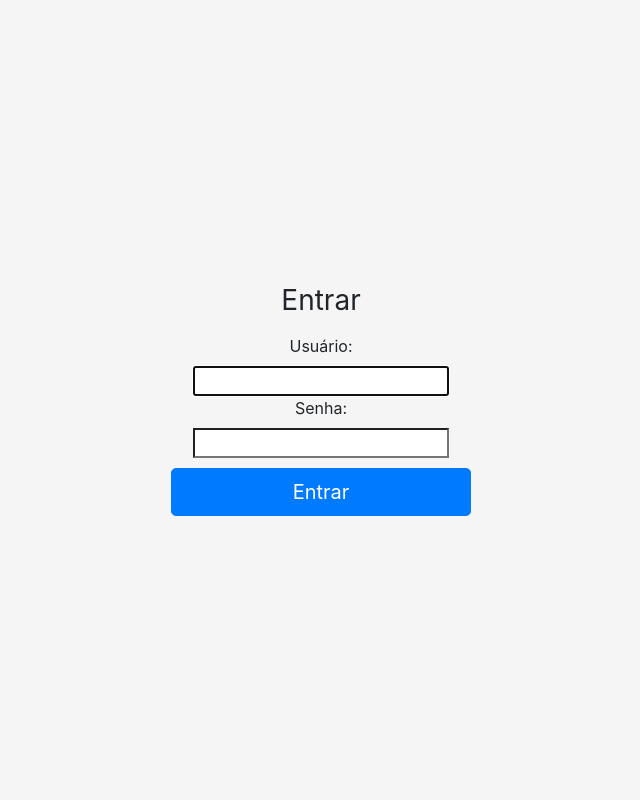
After one commit to isaiaspereira307/my-blog, a Django app: page /accounts/login/ in a window 1280 px wide. The commit adds this page. Shown: the whole page, without its empty margins (319-959 px from the left). Run offline with Django 3.2, Linux system fonts and the light colour scheme; some libraries are stand-ins or nearby versions.

Commit message:
terminando

```diff
--- a/blog/blog/urls.py
+++ b/blog/blog/urls.py
@@ -19,4 +19,5 @@ from django.urls import path, include
 urlpatterns = [
     path('admin/', admin.site.urls),
     path('', include('core.urls')),
+    path('accounts/', include('django.contrib.auth.urls')),
 ]
--- /dev/null
+++ b/blog/core/static/assets/signin.css
@@ -0,0 +1,49 @@
+html,
+body {
+  height: 100%;
+}
+
+body {
+  display: -ms-flexbox;
+  display: -webkit-box;
+  display: flex;
+  -ms-flex-align: center;
+  -ms-flex-pack: center;
+  -webkit-box-align: center;
+  align-items: center;
+  -webkit-box-pack: center;
+  justify-content: center;
+  padding-top: 40px;
+  padding-bottom: 40px;
+  background-color: #f5f5f5;
+}
+
+.form-signin {
+  width: 100%;
+  max-width: 330px;
+  padding: 15px;
+  margin: 0 auto;
+}
+.form-signin .checkbox {
+  font-weight: 400;
+}
+.form-signin .form-control {
+  position: relative;
+  box-sizing: border-box;
+  height: auto;
+  padding: 10px;
+  font-size: 16px;
+}
+.form-signin .form-control:focus {
+  z-index: 2;
+}
+.form-signin input[type="email"] {
+  margin-bottom: -1px;
+  border-bottom-right-radius: 0;
+  border-bottom-left-radius: 0;
+}
+.form-signin input[type="password"] {
+  margin-bottom: 10px;
+  border-top-left-radius: 0;
+  border-top-right-radius: 0;
+}
--- a/blog/core/templates/core/base.html
+++ b/blog/core/templates/core/base.html
@@ -42,6 +42,10 @@
           <a class="p-2 text-muted" href="{% url 'topico' topico='Hacking' %}">Hacking</a>
           <a class="p-2 text-muted" href="{% url 'topico' topico='BlockChain' %}">BlockChain</a>
           <a class="p-2 text-muted" href="{% url 'about' %}">Sobre</a>
+          {% if request.user.is_authenticated %}
+          <a class="p-2 text-muted" href="{% url 'about' %}">Publicar</a>
+          <a class="p-2 text-muted" href="/accounts/logout">Sair</a>
+          {% endif %}
         </nav>
       </div>
     </div>
--- /dev/null
+++ b/blog/templates/registration/login.html
@@ -0,0 +1,29 @@
+{% load static %}
+{% load bootstrap %}
+<!DOCTYPE html>
+<!-- saved from url=(0051)https://getbootstrap.com/docs/4.0/examples/sign-in/ -->
+<html lang="en"><head><meta http-equiv="Content-Type" content="text/html; charset=UTF-8">
+
+    <meta name="viewport" content="width=device-width, initial-scale=1, shrink-to-fit=no">
+    <meta name="description" content="">
+    <meta name="author" content="">
+    <link rel="icon" href="{% static 'assets/img/porta_do_ceu.ico' %}">
+
+    <title>Entrar</title>
+
+    <!-- Bootstrap core CSS -->
+    <link href="{% static 'assets/bootstrap.min.css' %}" rel="stylesheet">
+
+    <!-- Custom styles for this template -->
+    <link href="{% static 'assets/signin.css' %}" rel="stylesheet">
+</head>
+
+  <body class="text-center">
+    <form class="form-signin" method="POST">{% csrf_token %}
+      <input type="hidden" name="next" value="{{ next }}">
+      <h1 class="h3 mb-3 font-weight-normal">Entrar</h1>
+      {{ form|bootstrap }}
+      <button class="btn btn-lg btn-primary btn-block" type="submit">Entrar</button>
+    </form>
+  </body>
+</html>
```
Also changed, not shown: blog/blog/settings.py (+13 -3 lines), blog/db.sqlite3.
